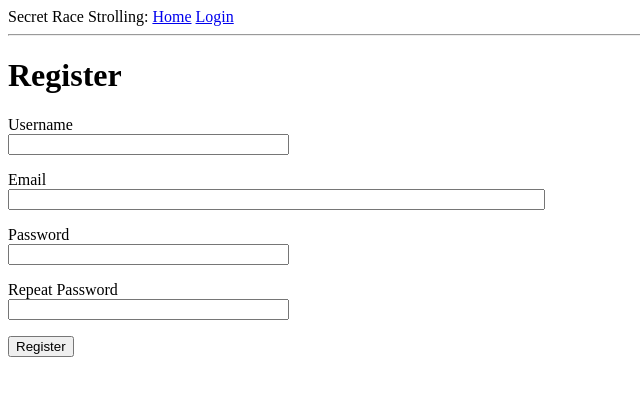
After one commit to spring-epfl/spring22-TomDemont, a Flask app: page /register in a window 1280 px wide. The commit adds this page. Shown: the top 396 px of the page, without its empty margins (0-640 px from the left). Run offline with Flask 2, Linux system fonts and the light colour scheme.

Commit message:
Users can self login

```diff
--- a/app/forms.py
+++ b/app/forms.py
@@ -1,6 +1,7 @@
 from flask_wtf import FlaskForm
 from wtforms import StringField, PasswordField, BooleanField, SubmitField
-from wtforms.validators import DataRequired
+from wtforms.validators import ValidationError, DataRequired, Email, EqualTo
+from app.models import User
 
 
 class LoginForm(FlaskForm):
@@ -8,3 +9,23 @@ class LoginForm(FlaskForm):
     password = PasswordField("Password", validators=[DataRequired()])
     remember_me = BooleanField("Remember Me")
     submit = SubmitField("Sign In")
+
+
+class RegistrationForm(FlaskForm):
+    username = StringField("Username", validators=[DataRequired()])
+    email = StringField("Email", validators=[DataRequired(), Email()])
+    password = PasswordField("Password", validators=[DataRequired()])
+    password2 = PasswordField(
+        "Repeat Password", validators=[DataRequired(), EqualTo("password")]
+    )
+    submit = SubmitField("Register")
+
+    def validate_username(self, username):
+        user = User.query.filter_by(username=username.data).first()
+        if user is not None:
+            raise ValidationError("Please use a different username.")
+
+    def validate_email(self, email):
+        user = User.query.filter_by(email=email.data).first()
+        if user is not None:
+            raise ValidationError("Please use a different email address.")
--- a/app/routes.py
+++ b/app/routes.py
@@ -1,6 +1,6 @@
 from flask import flash, redirect, render_template, request, url_for
-from app import app
-from app.forms import LoginForm
+from app import app, db
+from app.forms import LoginForm, RegistrationForm
 from flask_login import current_user, login_required, login_user, logout_user
 from app.models import User, MatchResult
 from werkzeug.urls import url_parse
@@ -12,6 +12,21 @@ from werkzeug.urls import url_parse
 def index():
     matches = current_user.attacks
     return render_template("index.html", title="Home", matches=matches)
+
+
+@app.route("/register", methods=["GET", "POST"])
+def register():
+    if current_user.is_authenticated:
+        return redirect(url_for("index"))
+    form = RegistrationForm()
+    if form.validate_on_submit():
+        user = User(username=form.username.data, email=form.email.data)
+        user.set_password(form.password.data)
+        db.session.add(user)
+        db.session.commit()
+        flash("Congratulations, you are now a registered user!")
+        return redirect(url_for("login"))
+    return render_template("register.html", title="Register", form=form)
 
 
 @app.route("/login", methods=["GET", "POST"])
--- a/app/templates/login.html
+++ b/app/templates/login.html
@@ -25,4 +25,6 @@
     <p>{{ form.remember_me() }} {{ form.remember_me.label }}</p>
     <p>{{ form.submit() }}</p>
 </form>
+
+<p>New User? <a href="{{ url_for('register') }}">Click to Register!</a></p>
 {% endblock %}
--- /dev/null
+++ b/app/templates/register.html
@@ -0,0 +1,40 @@
+{% extends "base.html" %}
+
+{% block content %}
+<h1>Register</h1>
+<form
+    action=""
+    method="post"
+>
+    {{ form.hidden_tag() }}
+    <p>
+        {{ form.username.label }}<br>
+        {{ form.username(size=32) }}<br>
+        {% for error in form.username.errors %}
+        <span style="color: red;">[{{ error }}]</span>
+        {% endfor %}
+    </p>
+    <p>
+        {{ form.email.label }}<br>
+        {{ form.email(size=64) }}<br>
+        {% for error in form.email.errors %}
+        <span style="color: red;">[{{ error }}]</span>
+        {% endfor %}
+    </p>
+    <p>
+        {{ form.password.label }}<br>
+        {{ form.password(size=32) }}<br>
+        {% for error in form.password.errors %}
+        <span style="color: red;">[{{ error }}]</span>
+        {% endfor %}
+    </p>
+    <p>
+        {{ form.password2.label }}<br>
+        {{ form.password2(size=32) }}<br>
+        {% for error in form.password2.errors %}
+        <span style="color: red;">[{{ error }}]</span>
+        {% endfor %}
+    </p>
+    <p>{{ form.submit() }}</p>
+</form>
+{% endblock %}
--- a/requirements.txt
+++ b/requirements.txt
@@ -1,10 +1,14 @@
 alembic==1.7.7
 black==22.1.0
 click==8.0.4
+dnspython==2.2.1
+email-validator==1.1.3
 Flask==2.0.3
+Flask-Login==0.5.0
 Flask-Migrate==3.1.0
 Flask-SQLAlchemy==2.5.1
 Flask-WTF==1.0.0
+idna==3.3
 itsdangerous==2.1.1
 Jinja2==3.0.3
 Mako==1.2.0
```
Also changed, not shown: app.db.
